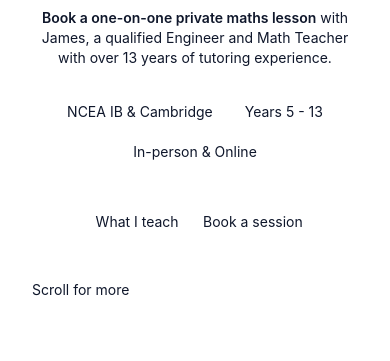
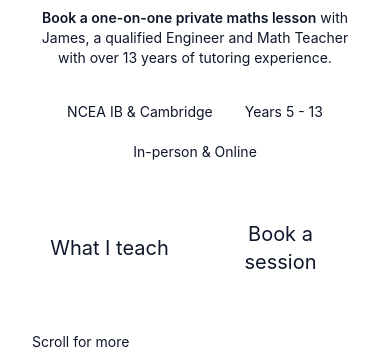
Before and after one commit to globus40000/tailwindcss-260701, a website built with Vite: page index.html in a window 390 px wide. Shown: the part 476-837 px from the top of the page. Built offline with nearby package versions, Linux system fonts and the light colour scheme.

Commit message:
style(buttons): set responsive buttons

```diff
--- a/index.html
+++ b/index.html
@@ -69,8 +69,16 @@
           </div>
         </div>
         <div class="grid grid-cols-2 gap-4 w-fit mx-auto my-4">
-          <button>What I teach</button>
-          <button>Book a session</button>
+          <button
+            class="card-button-secondary px-4 py-2 rounded-full text-xl sm:text-2xl md:text-3xl"
+          >
+            What I teach
+          </button>
+          <button
+            class="card-button-primary px-4 py-2 rounded-full text-xl sm:text-2xl md:text-3xl"
+          >
+            Book a session
+          </button>
         </div>
         <div>
           <p>Scroll for more</p>
```
